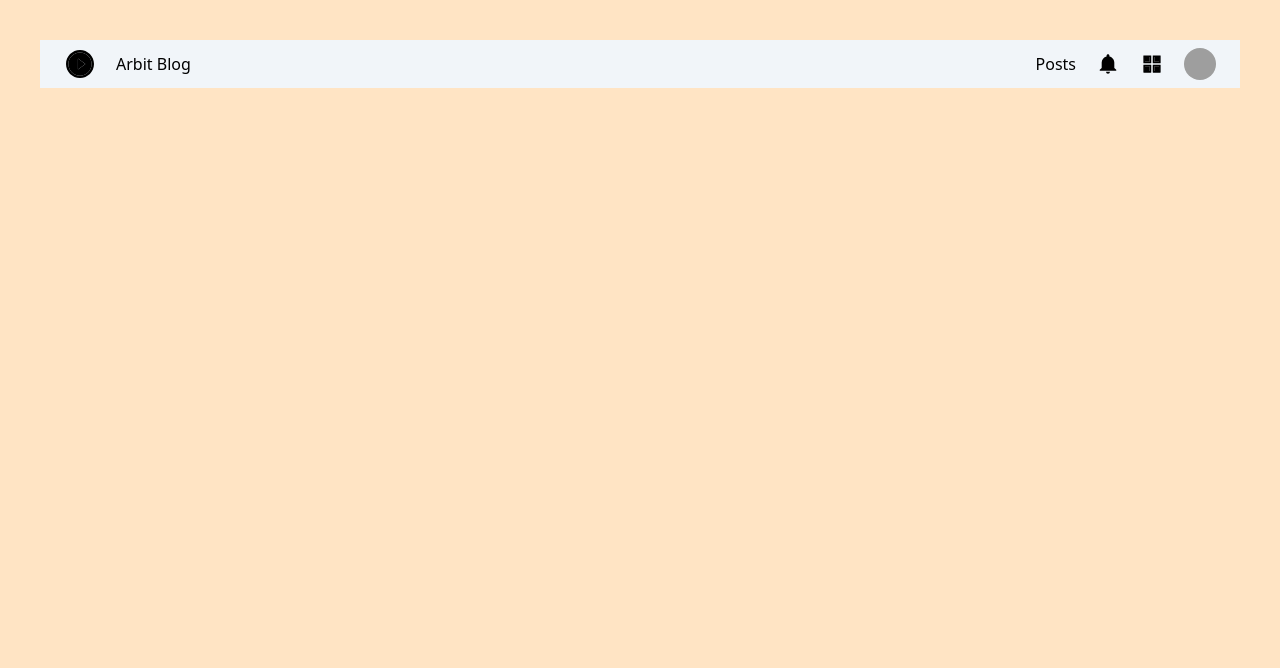
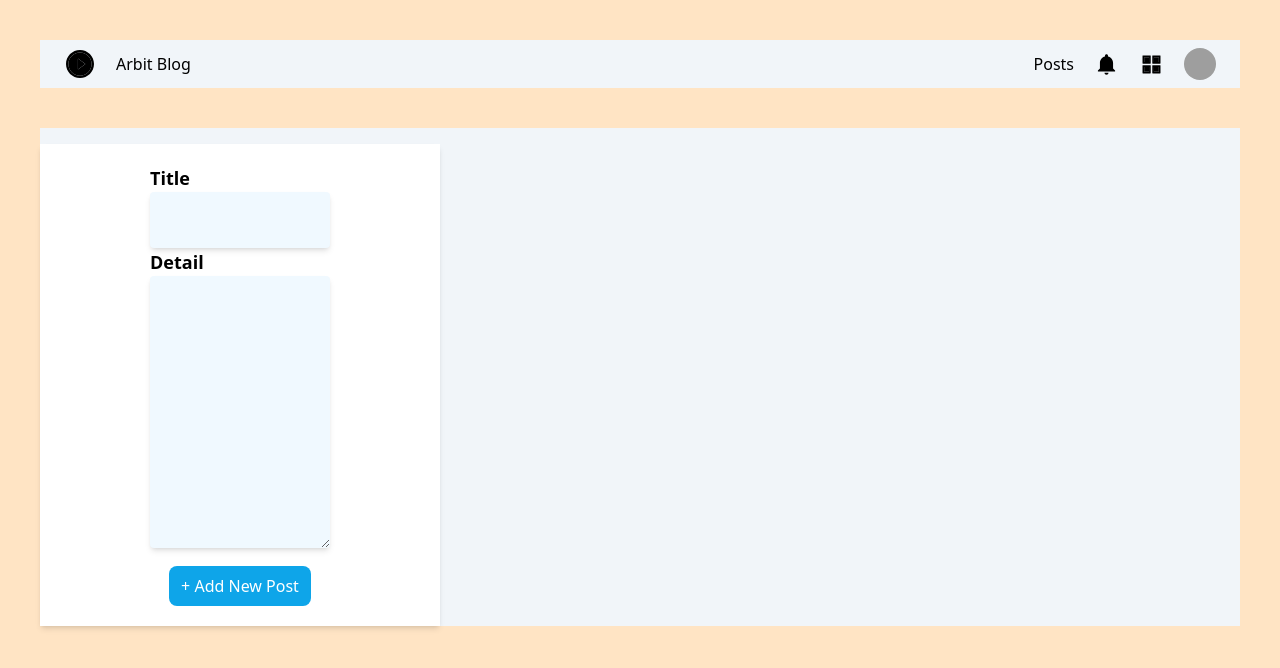
Before and after one commit to mucahitkarakus/e-commerce-case, a React (Create React App) app: page /addpost in a window 1280 px wide. Before the commit this address had no page. Shown: the top 668 px of the page. Built offline with nearby package versions, Linux system fonts and the light colour scheme; grey boxes are pictures that could not be loaded.

Commit message:
comments components

```diff
--- a/src/components/Card/Card.jsx
+++ b/src/components/Card/Card.jsx
@@ -11,7 +11,7 @@ const Card = ({item}) => {
 
   return (
 
-    <div className='w-[75%]  m-5 p-5 flex mx-auto cursor-pointer'>
+    <div  className='bg-sky-100 rounded p-4 shadow-md hover:bg-sky-200 cursor-pointer'>
         <div onClick={() => navigate(`/post/${item.id}`, {state: item})}>
             <h2 className='font-bold mb-4'>{item.title}</h2>
             <p>{item?.body?.slice(0,100)}...</p>
--- /dev/null
+++ b/src/components/Comments/Comments.jsx
@@ -0,0 +1,15 @@
+import React from 'react'
+
+const Comments = ({name,email,body}) => {
+  return (
+    <div className='md:w-9/12 xl:w-1/2  mt-3 ml-16'>
+        <div className='bg-sky-50 p-4  rounded shadow-md '>
+            <h3 className='font-bold pb-4'>{name}</h3>
+            <p className='pb-4'>{body}</p>
+            <span><i>{email}</i></span>
+        </div>
+    </div>
+  )
+}
+
+export default Comments
--- a/src/components/Detail/Detail.jsx
+++ b/src/components/Detail/Detail.jsx
@@ -1,14 +1,55 @@
-import React from 'react'
+import React, { useEffect, useState } from 'react'
+
 import { useLocation, useNavigate } from 'react-router';
+
+
 import {AiFillDelete} from "react-icons/ai"
 import {GoPencil} from "react-icons/go"
-import {MdKeyboardReturn} from "react-icons/md"
+import { useDispatch, useSelector } from 'react-redux';
 
-const Detail = () => {
+const Detail = ({item}) => {
 
     const navigate = useNavigate();
 
+    const dispatch = useDispatch();
+
     const {state} = useLocation();
+
+    const { post, deletePost, loading, isEdit, updatePost, showUpdated } = useSelector(state => state.posts);
+
+    const [comments,setComments] = useState([]);
+
+    const getComments = async () => {
+        const url = `${process.env.REACT_APP_LINK}/posts/${item.id}/comments`
+        const response = await fetch(url)
+        const data = await response.json()
+        setComments(data)
+    }
+
+    const [updateText, setUpdateText] = useState({
+    title: item?.title,
+    body: item?.body
+    })
+
+    const handleDelete = () => {
+    dispatch(deletePost({ id: item?.id }))
+    }
+
+    const handleUpdate = () => {
+    dispatch(updatePost({
+      id: item?.id,
+      title: updateText.title,
+      body: updateText.body
+    }))}
+
+    const handleChange = (e) => {
+    setUpdateText({
+      ...updateText,
+      [e.target.name]: e.target.value
+    })
+    }
+
+
 
   return (
       <div className=''>
--- a/src/components/Navbar/Navbar.jsx
+++ b/src/components/Navbar/Navbar.jsx
@@ -1,21 +1,28 @@
 import React from 'react'
 import { AiTwotonePlayCircle, AiTwotoneAppstore } from 'react-icons/ai'
 import { IoMdNotifications } from 'react-icons/io'
+import { useSelector } from 'react-redux'
+import { useNavigate } from 'react-router'
 
 
 const Navbar = () => {
+
+  const navigate = useNavigate();
+
+   const {posts} = useSelector(state => state.posts)
+
 
   return (
    <div className='bg-slate-100 h-12 m-10   '>
         <div className='flex items-center justify-between m-6 '>
             <div className='flex justify-start items-center mt-2'>
             <AiTwotonePlayCircle className='w-8 h-8 mr-5' />
-            <h2>Arbit Blog</h2>
+            <h2 className='cursor-pointer' onClick={() => navigate("/")}>Arbit Blog</h2>
             </div>
         <div className='flex justify-start items-center mt-2'>
-            <button className='mr-5'>Posts</button>
-            <IoMdNotifications  className='w-6 h-6 mr-5' />
-            <AiTwotoneAppstore className='w-6 h-6 mr-5' />
+            <button onClick={() => navigate("/")} className='mr-5'>Posts</button>
+            <IoMdNotifications  className='cursor-pointer mr-5' size={25} />
+            <AiTwotoneAppstore className='cursor-pointer mr-5' size={25} />
             <img src="https://imgs.search.brave.com/lRriKfKIzH4MtRngWNqkXn2bfnax3VMC72vrtew3N2E/rs:fit:711:225:1/g:ce/aHR0cHM6Ly90c2U0/Lm1tLmJpbmcubmV0/L3RoP2lkPU9JUC5X/LUpwbnNzc0dieFZa/U01LUy0tZk5RSGFF/OCZwaWQ9QXBp" alt="img" className='w-8 h-8 rounded-full' />
         </div>
         </div>
--- /dev/null
+++ b/src/pages/AddPost.jsx
@@ -0,0 +1,34 @@
+import React from 'react'
+
+const AddPost = () => {
+  return (
+    <div className= ' bg-slate-100 grid grid-cols-3 m-10' >
+        <section className=' flex  items-center justify-center container bg-white mt-4 mx-auto p-5 shadow-md'>
+            <form className='m-auto md:w-1/2'>
+                <label htmlFor="title" className='font-bold text-lg'>Title</label>
+                <input
+                type="text"
+                  className='bg-sky-50 rounded p-4 shadow-md w-full'
+                    name='title'
+                    id='title'
+                 />
+                <label htmlFor='detail' className='font-bold text-lg'>Detail</label>
+                <textarea
+                    name="detail"
+                    id="detail"
+                    cols="30"
+                    rows="10"
+                    className='bg-sky-50 rounded p-4 shadow-md w-full'
+                ></textarea>
+                  <button
+                    className='rounded-lg bg-sky-500 text-white px-3 py-2 hover:bg-sky-700 m-auto block mt-3'
+                >
+                    + Add New Post
+                </button>
+            </form>
+        </section>
+    </div>
+  )
+}
+
+export default AddPost
--- a/src/pages/Home.jsx
+++ b/src/pages/Home.jsx
@@ -4,15 +4,13 @@ import { useLocation } from 'react-router';
 import Card from '../components/Card/Card'
 import {getPost} from "../features/postSlice"
 
-const Home = ({item}) => {
+const Home = () => {
 
     const {state} = useLocation();
 
     const dispatch = useDispatch();
 
     const post = useSelector((state) => state?.posts?.item)
-
-    console.log(post);
 
     useEffect(() => {
     dispatch(getPost(state?.name))
--- a/src/router/AppRouter.jsx
+++ b/src/router/AppRouter.jsx
@@ -1,6 +1,7 @@
 import React from 'react'
 import { BrowserRouter, Route, Routes } from 'react-router-dom'
 import Navbar from '../components/Navbar/Navbar'
+import AddPost from '../pages/AddPost'
 import Home from '../pages/Home'
 import Post from '../pages/Post'
 
@@ -13,6 +14,7 @@ const AppRouter = () => {
             <Routes>
                 <Route path='/' element={<Home/>} />
                 <Route path='/post/:id' element={<Post/>}/>
+                <Route path='/addpost' element={<AddPost />} />
             </Routes>
         </BrowserRouter>
     </div>
```
